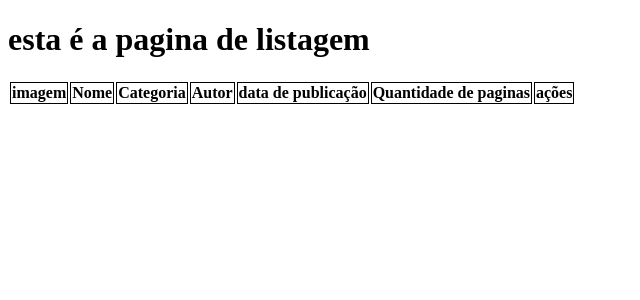
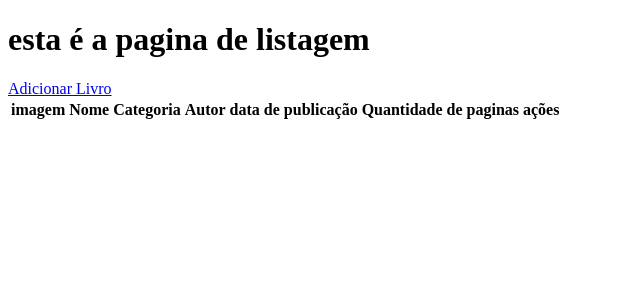
Before and after one commit to SauloDc/djangoTest, a Django app: page / in a window 1280 px wide. Shown: the top 300 px of the page, without its empty margins (0-640 px from the left). Run offline with Django 4.2, Linux system fonts and the light colour scheme; data that the repository does not hold is empty.

Commit message:
crud bibliotecas

```diff
--- a/biblioteca/templates/listagem.html
+++ b/biblioteca/templates/listagem.html
@@ -8,26 +8,22 @@
   </head>
   <body>
     <h1>esta é a pagina de listagem</h1>
-
+    <a href="{% url 'criar_livro' %}"> Adicionar Livro</a>
     <table>
       <thead>
         <tr>
-          <th style="border-style: solid; border-width: 1px">imagem</th>
-          <th style="border-style: solid; border-width: 1px">Nome</th>
-          <th style="border-style: solid; border-width: 1px">Categoria</th>
-          <th style="border-style: solid; border-width: 1px">Autor</th>
-          <th style="border-style: solid; border-width: 1px">
-            data de publicação
-          </th>
-          <th style="border-style: solid; border-width: 1px">
-            Quantidade de paginas
-          </th>
-          <th style="border-style: solid; border-width: 1px">ações</th>
+          <th>imagem</th>
+          <th>Nome</th>
+          <th>Categoria</th>
+          <th>Autor</th>
+          <th>data de publicação</th>
+          <th>Quantidade de paginas</th>
+          <th>ações</th>
         </tr>
       </thead>
       <tbody>
         {% for item in lista %}
-        <tr style="border-style: solid">
+        <tr>
           <td>
             <img src="{{ item.book_cover }}" width="100px" alt="book_cover" />
           </td>
@@ -37,8 +33,8 @@
           <td>{{ item.publication_date }}</td>
           <td>{{ item.pages }}</td>
           <td>
-            <button>editar</button>
-            <button>apagar</button>
+            <a href="{% url 'atualizar_livro' item.id %}">editar</a>
+            <a href="{% url 'deletar_livro' item.id %}">deletar</a>
           </td>
         </tr>
         {% endfor %}
--- a/biblioteca/urls.py
+++ b/biblioteca/urls.py
@@ -1,6 +1,9 @@
 from django.urls import path
-from .views import listar
+from .views import listar, criar, atualizar, deletar
 
 urlpatterns = [
-    path("", listar, name="listagem"),
+    path("", listar, name="listar_livros"),
+    path("create", criar, name="criar_livro"),
+    path("update/<int:id>", atualizar, name="atualizar_livro"),
+    path("delete/<int:id>", deletar, name="deletar_livro"),
 ]
--- a/biblioteca/views.py
+++ b/biblioteca/views.py
@@ -1,10 +1,30 @@
-from django.shortcuts import render
+from django.shortcuts import redirect, render
 from .models import Livro
+from .forms import LivroForm
 
 def listar(request):
     lista = Livro.objects.all()
     return render(request, 'listagem.html', {'lista': lista})
 
-def editar(request, id):
-    lista = Livro.objects.all()
-    return render(request, 'editar.html', {'lista': lista})
+def criar(request):
+    form = LivroForm(request.POST or None, request.FILES or None)
+    if form.is_valid():
+        form.save()
+        return redirect('listar_livros')
+    return render(request, 'livros-create.html', {'form': form})
+
+def atualizar(request, id):
+    livro = Livro.objects.get(id=id)
+    form = LivroForm(request.POST or None, request.FILES or None, instance=livro)
+    if form.is_valid():
+            form.save()
+            return redirect('listar_livros')
+    return render(request, 'livros-edit.html', {'form': form, 'livro': livro})
+
+def deletar(request, id):
+    livro = Livro.objects.get(id=id)
+
+    if request.method == 'POST':
+        livro.delete()
+        return redirect('listar_livros')
+    return render(request, 'livro-delete.html', {'livro': livro})
```
Also changed, not shown: biblioteca/forms.py (added, +8 -0 lines), biblioteca/templates/livro-delete.html (added, +16 -0 lines), biblioteca/templates/livros-create.html (added, +16 -0 lines), biblioteca/templates/livros-edit.html (added, +17 -0 lines), images/dom.jpg (added), images/prin.jpg (added), images/the-blueprints-com-1140x651.jpg (added).
